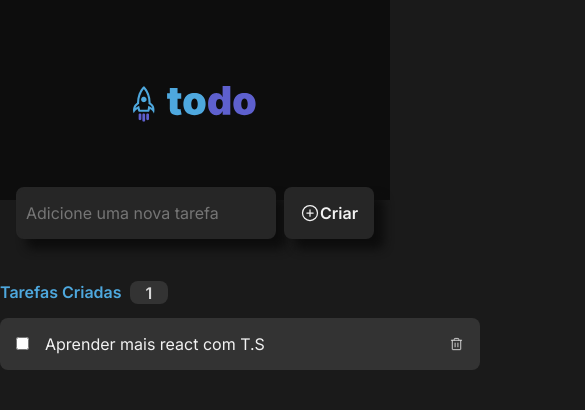
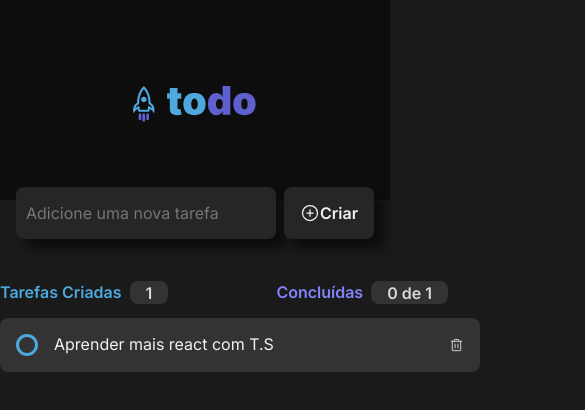
Before and after one commit to MuriloNSantos17/ROCKET-SEAT-IGNITE, a React (Vite) app in the folder desafios/to-do-list/: page / in a window 390 px wide. Shown: the top 410 px of the page, 585 px wide, since content can reach past the window. Built offline with nearby package versions, Linux system fonts and the light colour scheme.

Commit message:
Commit adjust check box

```diff
--- a/desafios/to-do-list/src/components/ListTaks.module.css
+++ b/desafios/to-do-list/src/components/ListTaks.module.css
@@ -1,4 +1,4 @@
-.divList{
+.divList {
     margin: auto;
     display: flex;
     flex-direction: row;
@@ -8,11 +8,11 @@
     width: 48rem;
 }
 
-.divList p{
+.divList p {
     font-weight: bold;
 }
 
-.divList p span{
+.divList p span {
     margin-left: 0.5rem;
     background-color: var(--gray-400);
     color: var(--gray-200);
@@ -21,10 +21,16 @@
     min-width: 200px;
 }
 
-.createdTask{
+.createdTask {
     color: var(--blue);
 }
 
-.finishedTask{
+.finishedTask {
     color: var(--purple);
 }
+
+@media(max-width: 768px) {
+    .divList {
+        width: 28rem;
+    }
+}
--- a/desafios/to-do-list/src/components/TaksDetail.module.css
+++ b/desafios/to-do-list/src/components/TaksDetail.module.css
@@ -13,12 +13,12 @@
     color: var(--gray-100);
 }
 
-.container button{
+.container button {
     background-color: transparent;
     border: none;
 }
 
-.divForm{
+.divForm {
     display: flex;
 }
 
@@ -30,27 +30,39 @@
     text-decoration: line-through;
 }
 
-.buttonDelete{
+.buttonDelete {
     cursor: pointer;
     float: right;
     color: var(--gray-200);
 }
 
-.checkbox {
-    border-radius: 100%;
-    height: 1.125rem;
-    width: 1.125rem;
+.divForm input[type='checkbox'] {
+    display: none
+}
 
-    transition: 0.2s all;
+.label {
+    display: flex;
+}
 
-    display: flex;
-    align-items: center;
-    justify-content: center;
-  }
+.checkBox {
+    height: 1rem;
+    width: 1rem;
+    border-radius: 50%;
+    border: solid 3px var(--blue);
+    margin-right: 1rem;
+}
 
-@media(max-width: 768px)
-{
-    .container{
+.checkBoxSelected {
+    height: 1rem;
+    width: 1rem;
+    border-radius: 50%;
+    border: solid 3px var(--purple);
+    margin-right: 1rem;
+    background-color: var(--purple);
+}
+
+@media(max-width: 768px) {
+    .container {
         width: 28rem;
     }
 }
--- a/desafios/to-do-list/src/components/TaskDetail.tsx
+++ b/desafios/to-do-list/src/components/TaskDetail.tsx
@@ -1,6 +1,6 @@
 import { ChangeEvent, useState } from "react";
+import { Trash, Check } from "phosphor-react";
 import styles from './TaksDetail.module.css';
-import { Trash } from "phosphor-react";
 
 interface TaskDetailProps {
     id: number;
@@ -37,7 +37,12 @@
     return (
         <div className={styles.container}>
             <div className={styles.divForm}>
-                <label className="container">
+                <label className={styles.label}>
+                    <div className={finish ? styles.checkBoxSelected : styles.checkBox}>
+                        {
+                            finish && <Check />
+                        }
+                    </div>
                     <input type="checkbox" onChange={handleCheckTask} />
                     <span className={finish ? styles.paragraphFinished : ''}>{task}</span>
                 </label>
```
